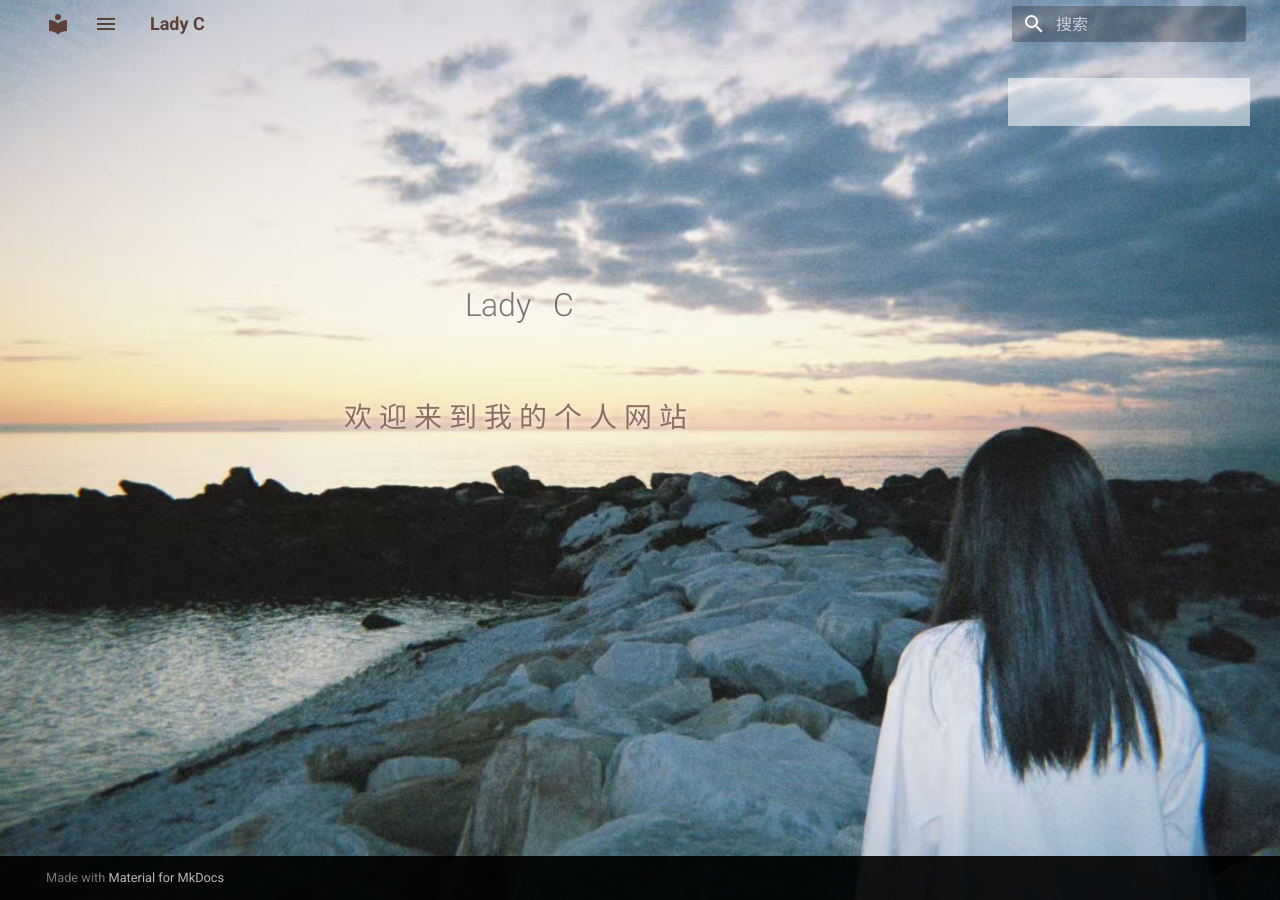
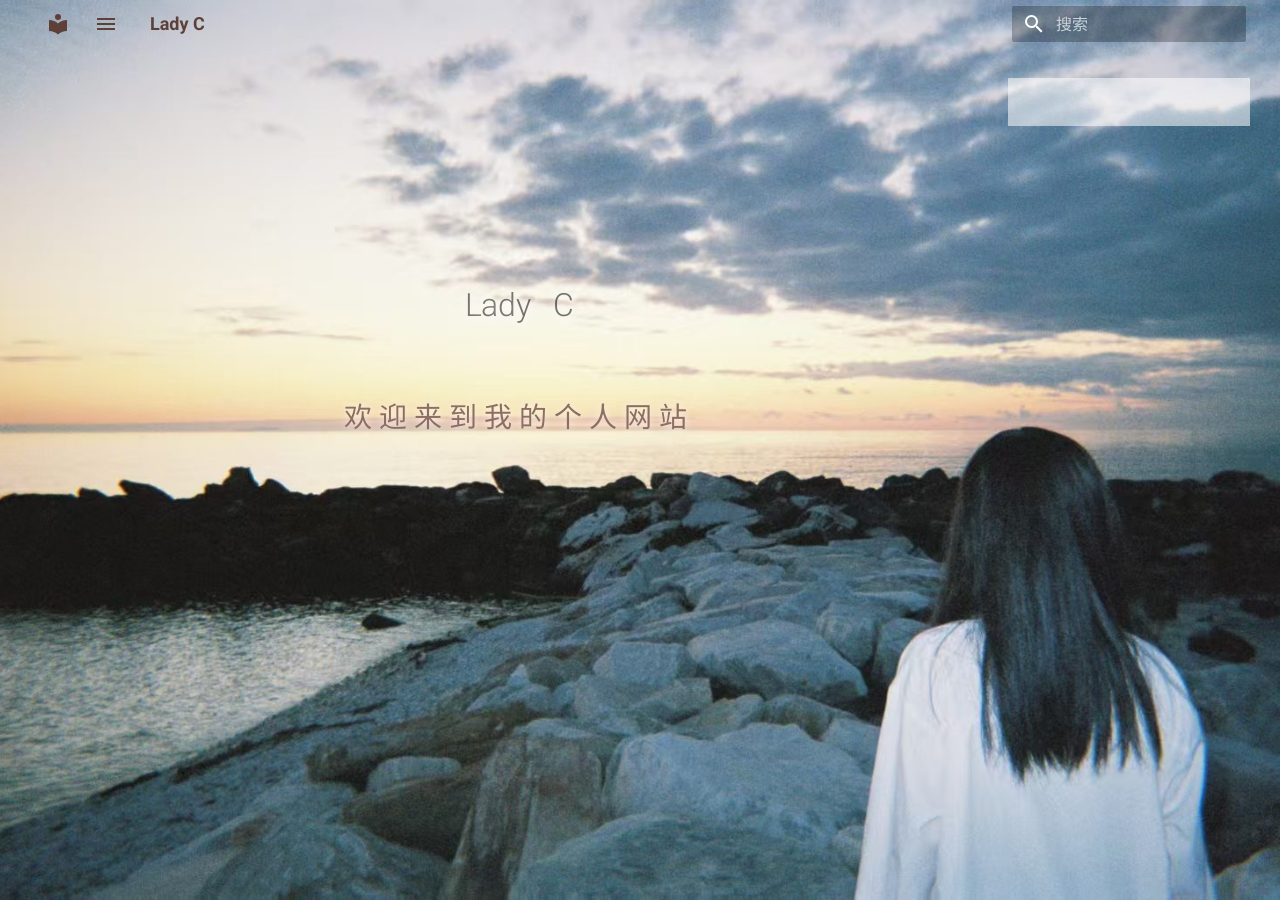
Before and after one commit to haiyuanzhou-byte/lady-c, an MkDocs documentation site: the page built from docs/index.md, in a window 1280 px wide. Built offline with MkDocs 1.6.1 and Material for MkDocs 9.7.7, drawn with Linux system fonts in a browser that asks for light colours.

Commit message:
去掉页面底部的上一篇/下一篇白色横条

```diff
--- a/docs/stylesheets/extra.css
+++ b/docs/stylesheets/extra.css
@@ -11,6 +11,11 @@ body {
 /* 主内容区透明，露出小猫背景 */
 .md-main {
   background: transparent;
+}
+
+/* 去掉页面底部的"上一篇/下一篇"白色横条 */
+.md-footer {
+  display: none;
 }
 
 /* 内容区和侧边栏加半透明白底，保证文字清晰可读 */
```
